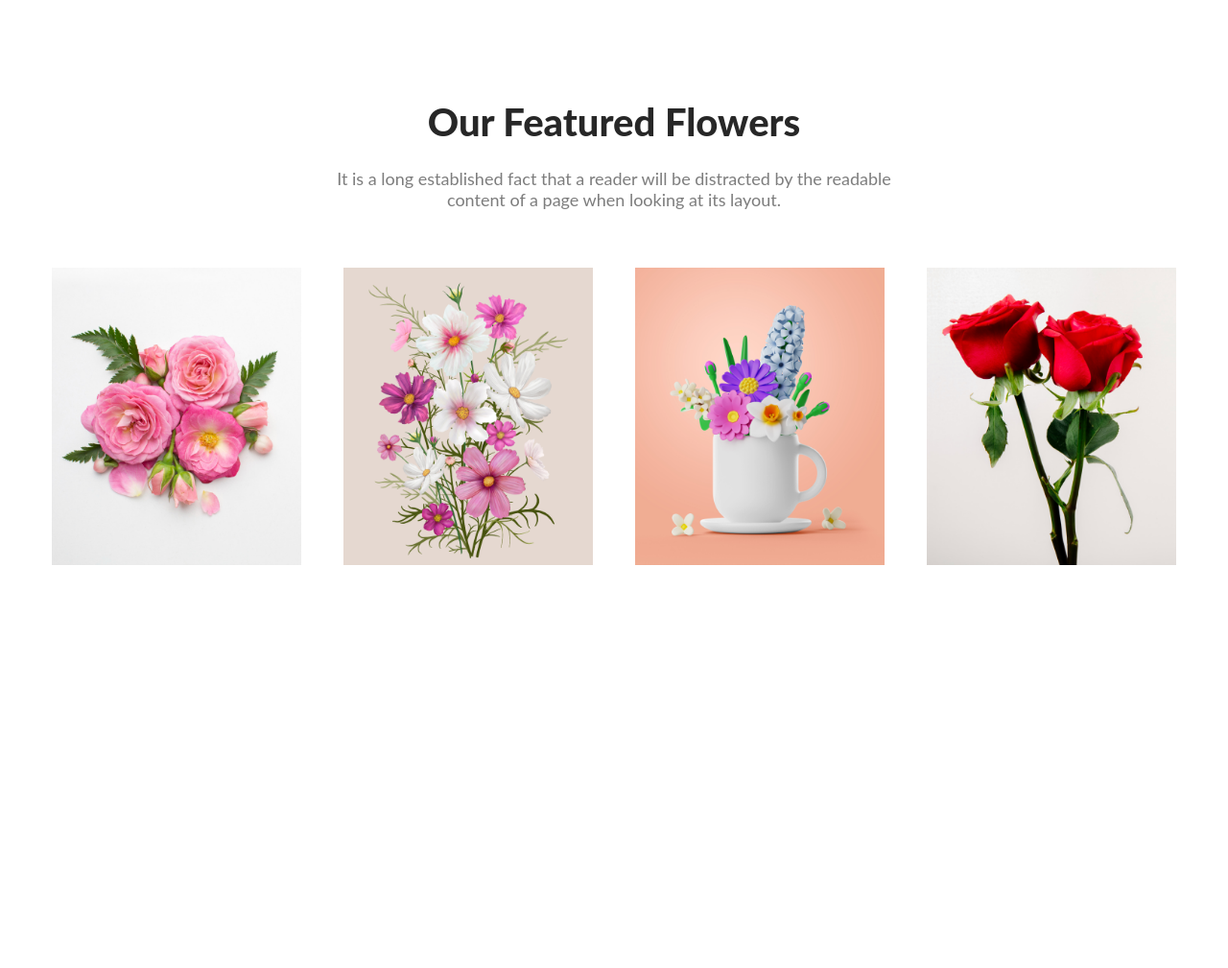
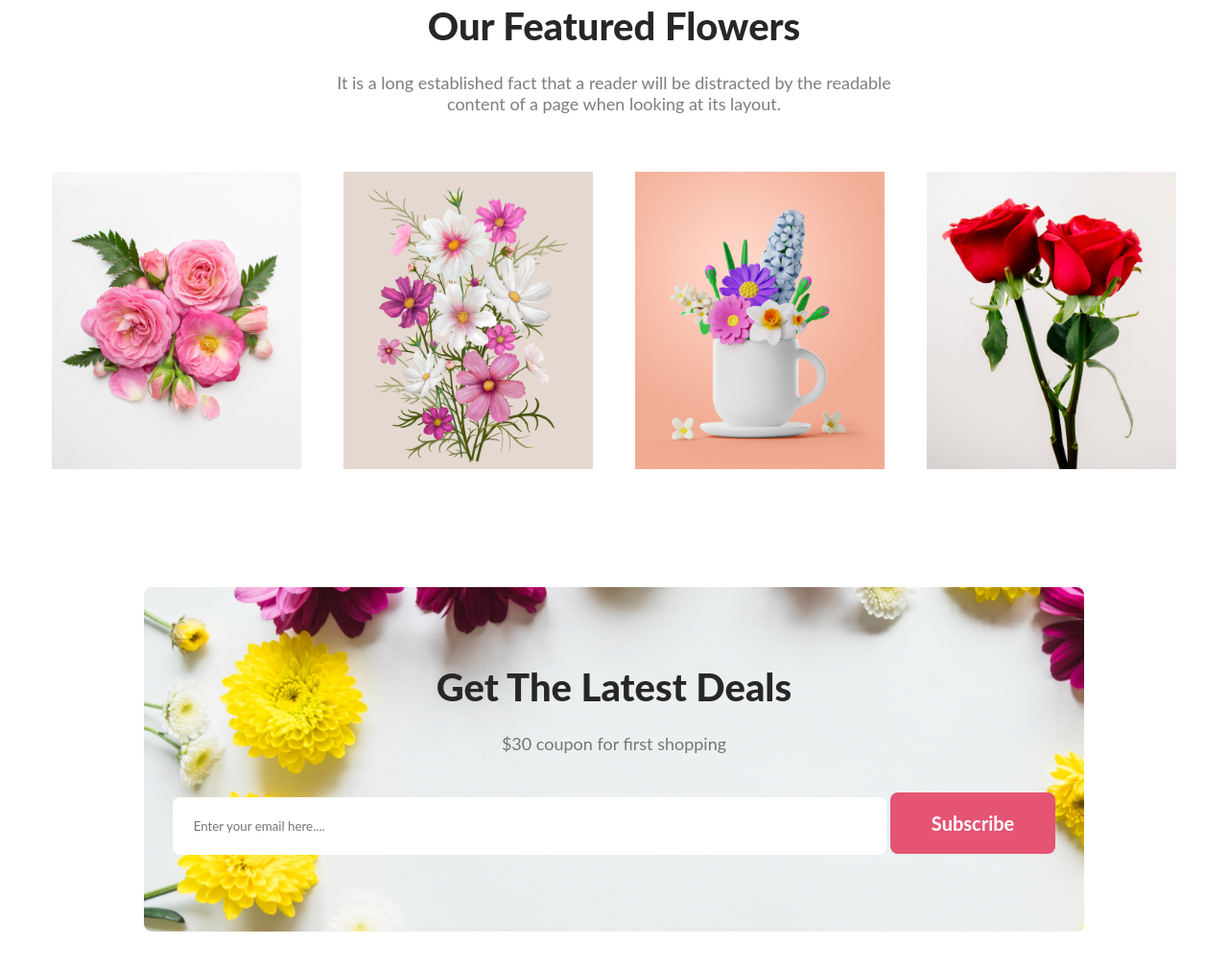
Before and after one commit to AnikaMirzaBorno/flower-shop, a plain HTML site: page index.html in a window 1280 px wide. Shown: the part 2793-3802 px from the top of the page at 96% size. Before the commit the page ends 3405 px from the top, so only its background shows below. Drawn offline with Linux system fonts and the light colour scheme.

Commit message:
subscribe

```diff
--- a/index.html
+++ b/index.html
@@ -105,8 +105,25 @@
         </section>
 
 
-
+        <section>
+            <div class="subscribe">
+                <h1 class="subs-title">Get The Latest Deals</h1>
+                <p class="subs-para">$30 coupon for first shopping</p>
+                <div class="subs-input">
+                    <label for="email">
+                        <input type="email" placeholder="Enter your email here...." name="email" id="email" >
+                    </label>
+                    <button type="submit" class="button">Subscribe</button>
+                </div>
+            </div>
+        </section>
     </main>
 <!--main section ends-->
+
+
+
+<footer class="footer">
+
+</footer>
 </body>
 </html>
--- a/styles/shop-style.css
+++ b/styles/shop-style.css
@@ -100,7 +100,7 @@
 
 /*support section*/
 .support-section{
-    margin: 150px 150px;
+    margin: 100px 170px 100px 170px;
     display: flex;
     text-align: center;
     justify-content: center;
@@ -174,3 +174,42 @@
     width: 260px;
     height: 310px;
 }
+
+
+
+/*subscribe section*/
+.subscribe{
+    margin: 100px 150px 100px 150px;
+    text-align: center;
+    border-radius: 8px;
+    background: url("../Flower Asset/Rectangle\ 9.png");
+    background-size: cover;
+}
+.subs-title{
+    color: #272727;
+    font-size: 40px;
+    font-weight: 800;
+    padding-top: 80px;
+
+
+}
+.subs-para{
+    color: rgba(39, 39, 39, 0.60);
+    font-size: 18px;
+    font-weight: 400;
+    padding-top: 24px;
+    padding-bottom: 40px;
+}
+.subs-input{
+    padding-bottom: 80px;
+}
+.subs-input input{
+    border-radius: 8px;
+    background: #FFF;
+    padding: 22px;
+    border: 0px;
+    width: 700px;
+}
+.subs-input input:hover{
+    border-color: #E55473;
+}
```
